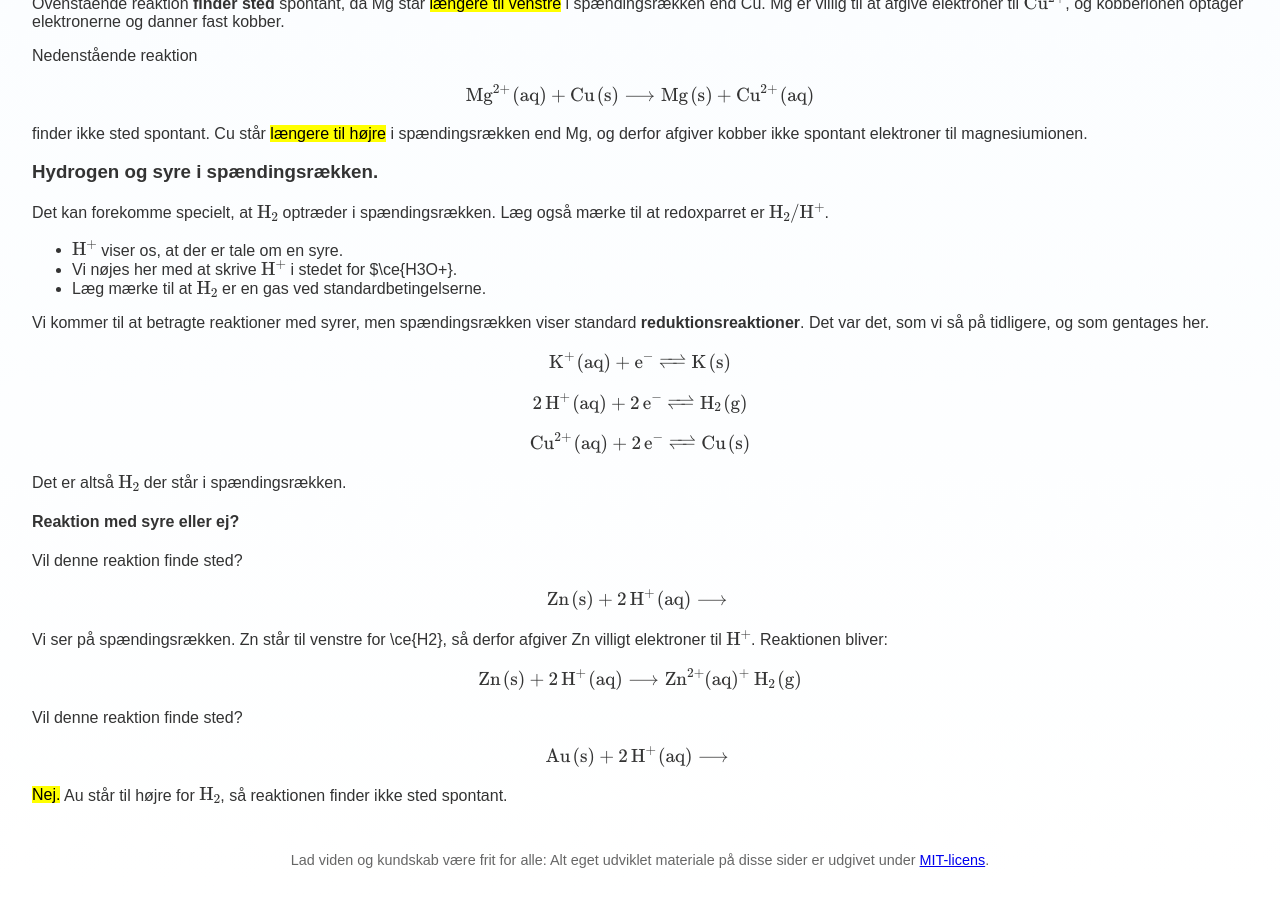
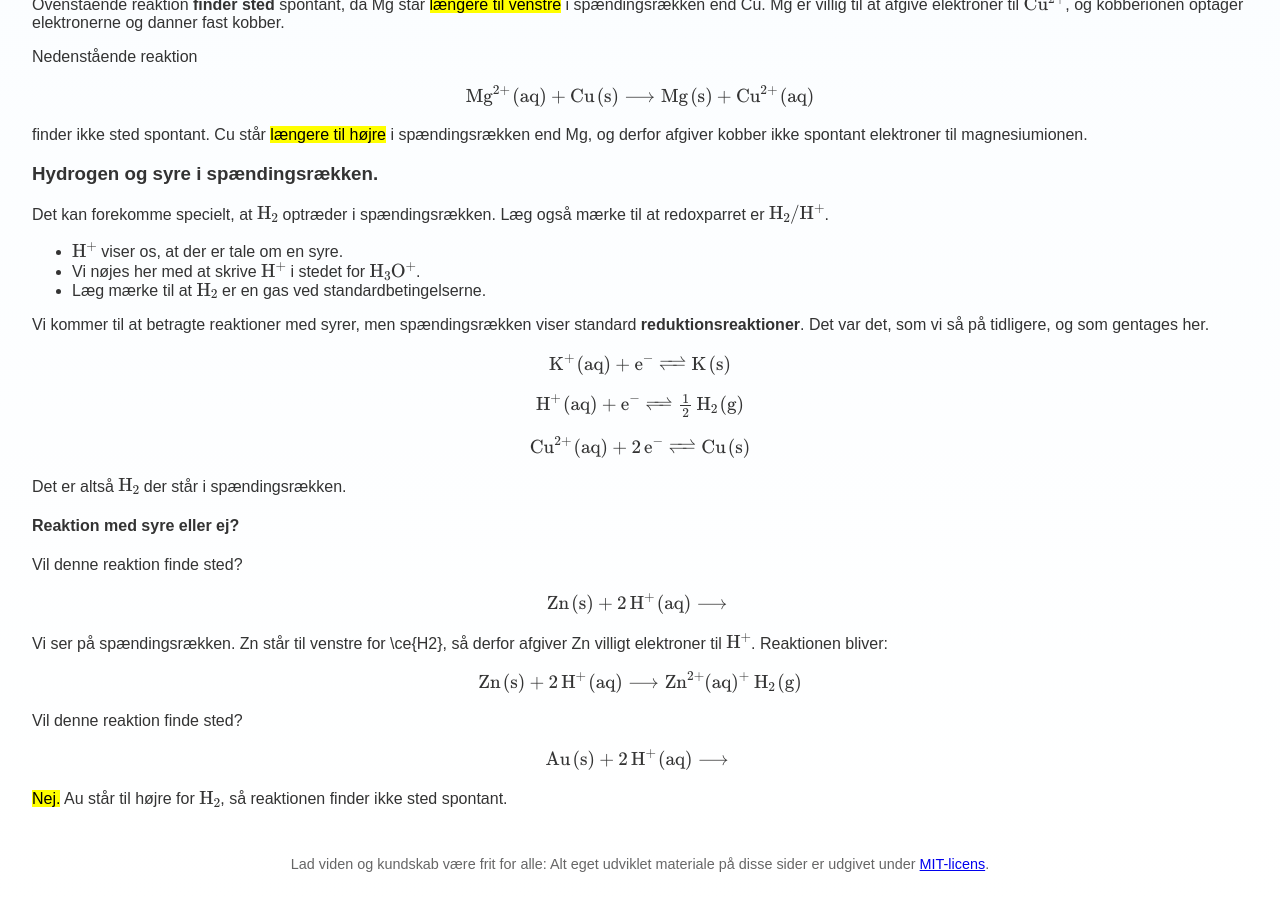
Before and after one commit to jenskaalby/matkem, a Jekyll site: the page built from Kemi/redox/spaendingsraekken.md, in a window 1280 px wide and 900 px high, scrolled down 2543 px. Built offline with Jekyll 4.4.1, drawn with Linux system fonts in a browser that asks for light colours; some of the changed text lies outside the part shown.

Commit message:
Update spaendingsraekken.md

```diff
--- a/Kemi/redox/spaendingsraekken.md
+++ b/Kemi/redox/spaendingsraekken.md
@@ -28,7 +28,7 @@ Vi kan for alle grundstofferne i spændingsrækken opskrive  reaktionsskemaer so
 
 $$\ce{K+ (aq) + e- <=> K (s)}$$
 
-$$\ce{2H+(aq) + 2e-  <=> H2(g)}$$
+$$\ce{H+(aq) + e-  <=> 1/2H2(g)}$$
 
 $$\ce{Cu^{2+} (aq) +2e- <=> Cu (s)}$$
 
@@ -101,14 +101,14 @@ finder ikke sted spontant. Cu står <mark>længere til højre</mark> i spænding
 Det kan forekomme specielt, at $\ce{H2}$ optræder i spændingsrækken. Læg også mærke til at redoxparret er $\ce{H2/H+}$.
 
 - $\ce{H+}$ viser os, at der er tale om en syre.
-- Vi nøjes her med at skrive $\ce{H+}$ i stedet for $\ce{H3O+}.
+- Vi nøjes her med at skrive $\ce{H+}$ i stedet for $\ce{H3O+}$.
 - Læg mærke til at $\ce{H2}$ er en gas ved standardbetingelserne.
 
 Vi kommer til at betragte reaktioner med syrer, men spændingsrækken viser standard <strong>reduktionsreaktioner</strong>. Det var det, som vi så på tidligere, og som gentages her.
 
 $$\ce{K+ (aq) + e- <=> K (s)}$$
 
-$$\ce{2H+(aq) + 2e-  <=> H2(g)}$$
+$$\ce{H+(aq) + e-  <=> 1/2H2(g)}$$
 
 $$\ce{Cu^{2+} (aq) +2e- <=> Cu (s)}$$
 
```
